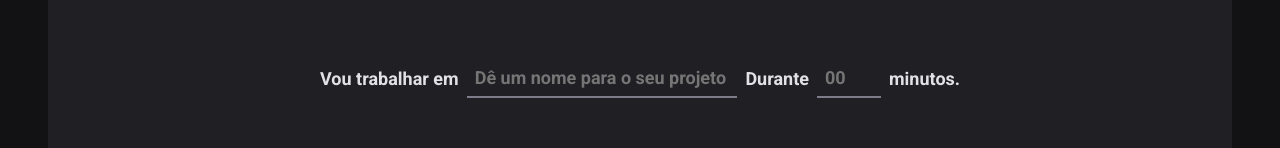
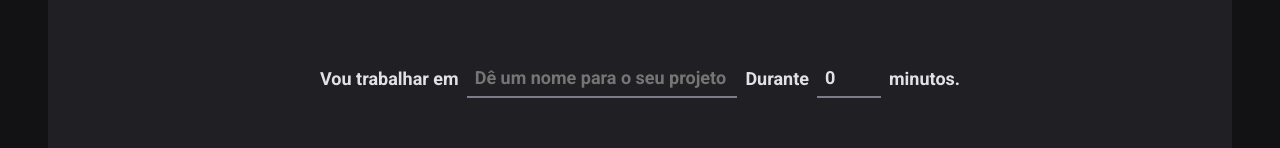
Before and after one commit to pedropsoares/timer, a React (Vite) app: page / in a window 1280 px wide. Shown: the part 166-314 px from the top of the page. Built offline with nearby package versions, Linux system fonts and the light colour scheme.

Commit message:
countdown implemented

```diff
--- a/package.json
+++ b/package.json
@@ -10,6 +10,7 @@
   },
   "dependencies": {
     "@hookform/resolvers": "^2.9.10",
+    "date-fns": "^2.29.3",
     "phosphor-react": "^1.4.1",
     "react": "^18.2.0",
     "react-dom": "^18.2.0",
--- a/src/pages/Home/index.tsx
+++ b/src/pages/Home/index.tsx
@@ -1,8 +1,9 @@
-import React from 'react'
+import React, { useEffect, useState } from 'react'
 import { Play } from 'phosphor-react'
 import { useForm } from 'react-hook-form'
 import { zodResolver } from '@hookform/resolvers/zod'
 import * as zod from 'zod'
+import { differenceInSeconds } from 'date-fns'
 
 import {
   HomeContainer,
@@ -14,22 +15,71 @@ import {
   MinutesAmount,
 } from './styles'
 
+interface Cycle {
+  id: string
+  task: string
+  minutesAmount: number
+  starDate: Date
+}
+
 const newCycleValidationSchema = zod.object({
   task: zod.string().min(1, 'Informe a tarefa'),
   minutesAmount: zod.number().min(5).max(50),
 })
 
+type NewCycleFormData = zod.infer<typeof newCycleValidationSchema>
+
 export const Home = () => {
-  const { register, handleSubmit, watch } = useForm({
+  const [cycles, setCycles] = useState<Cycle[]>([])
+  const [activeCycleId, setActiveCycleId] = useState<string | null>(null)
+  const [amountSecondsPassed, setAmountSecondsPassed] = useState<number>(0)
+
+  const { register, handleSubmit, watch, reset } = useForm<NewCycleFormData>({
     resolver: zodResolver(newCycleValidationSchema),
+    defaultValues: {
+      task: '',
+      minutesAmount: 0,
+    },
   })
+
+  const activeCycles = cycles.find(({ id }) => id === activeCycleId)
+
+  useEffect(() => {
+    if (activeCycles) {
+      setInterval(() => {
+        setAmountSecondsPassed(
+          differenceInSeconds(new Date(), activeCycles.starDate),
+        )
+      })
+    }
+  }, [activeCycles])
 
   const task = watch('task')
   const isSubmitDisabled = !task
 
-  function handleCreateNewCycle(data: any) {
-    console.log(data)
+  function handleCreateNewCycle(data: NewCycleFormData) {
+    const id = String(new Date().getTime())
+
+    const newCycle: Cycle = {
+      id,
+      task: data.task,
+      minutesAmount: data.minutesAmount,
+      starDate: new Date(),
+    }
+
+    setCycles((state) => [...state, newCycle])
+    setActiveCycleId(id)
+
+    reset()
   }
+  const totalSeconds = activeCycles ? activeCycles.minutesAmount * 60 : 0
+  const currentSeconds = activeCycles ? totalSeconds - amountSecondsPassed : 0
+
+  const minutesAmount = Math.floor(currentSeconds / 60)
+  const secondsAmount = currentSeconds % 60
+
+  const minutes = String(minutesAmount).padStart(2, '0')
+  const seconds = String(secondsAmount).padStart(2, '0')
 
   return (
     <HomeContainer>
@@ -55,20 +105,21 @@ export const Home = () => {
             type="number"
             id="minutesAmout"
             placeholder="00"
+            step={5}
             min={0}
             max={60}
-            {...register('minutesAmout', { valueAsNumber: true })}
+            {...register('minutesAmount', { valueAsNumber: true })}
           />
 
           <span>minutos.</span>
         </FormContainer>
 
         <CountDownContainer>
-          <span>0</span>
-          <span>0</span>
+          <span>{minutes[0]}</span>
+          <span>{minutes[1]}</span>
           <Separator>:</Separator>
-          <span>0</span>
-          <span>0</span>
+          <span>{seconds[0]}</span>
+          <span>{seconds[1]}</span>
         </CountDownContainer>
 
         <StartCountDownButton disabled={isSubmitDisabled} type="submit">
```
Also changed, not shown: 1 other file (tests, documents, lock files or other folders).
